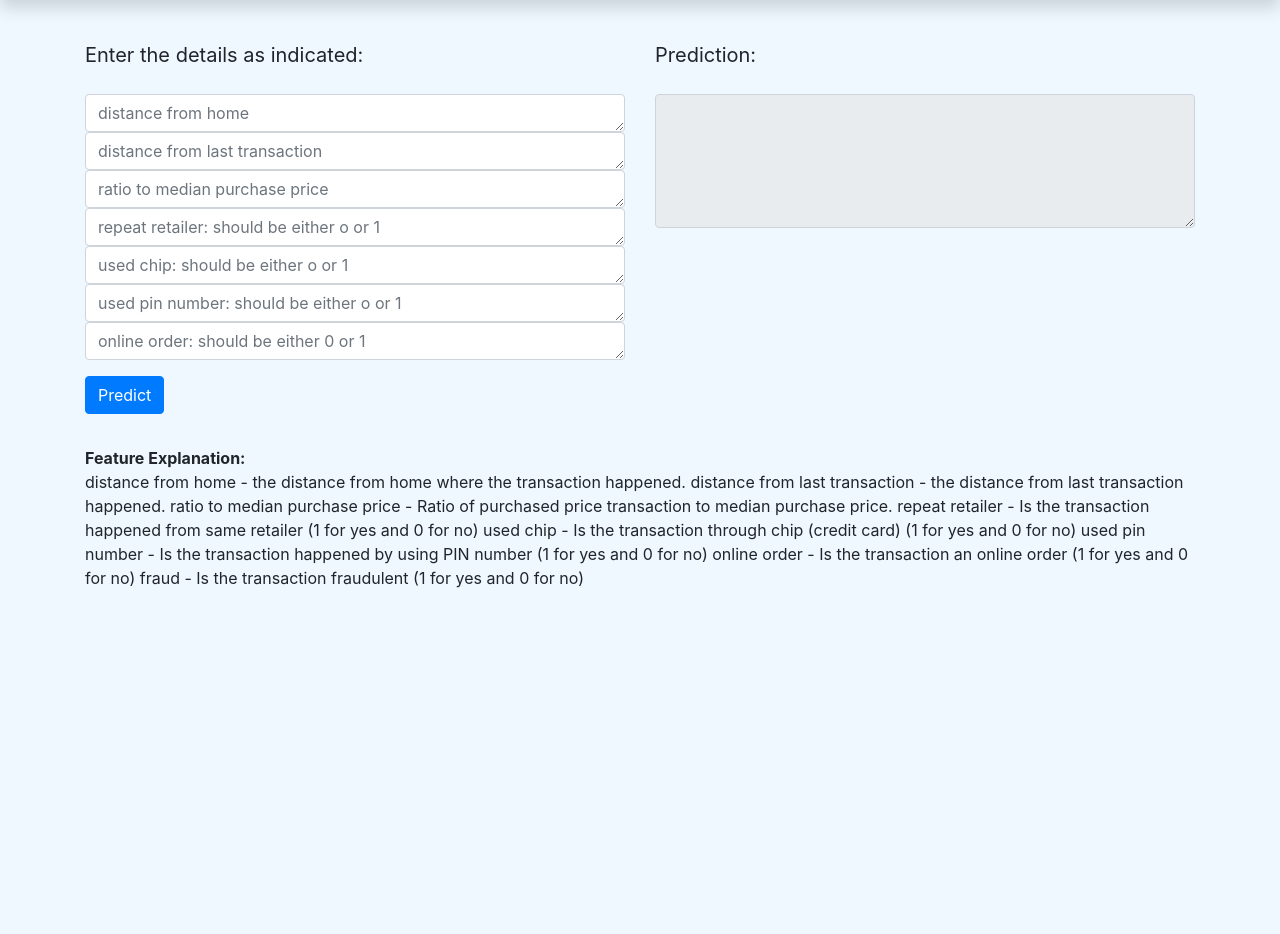
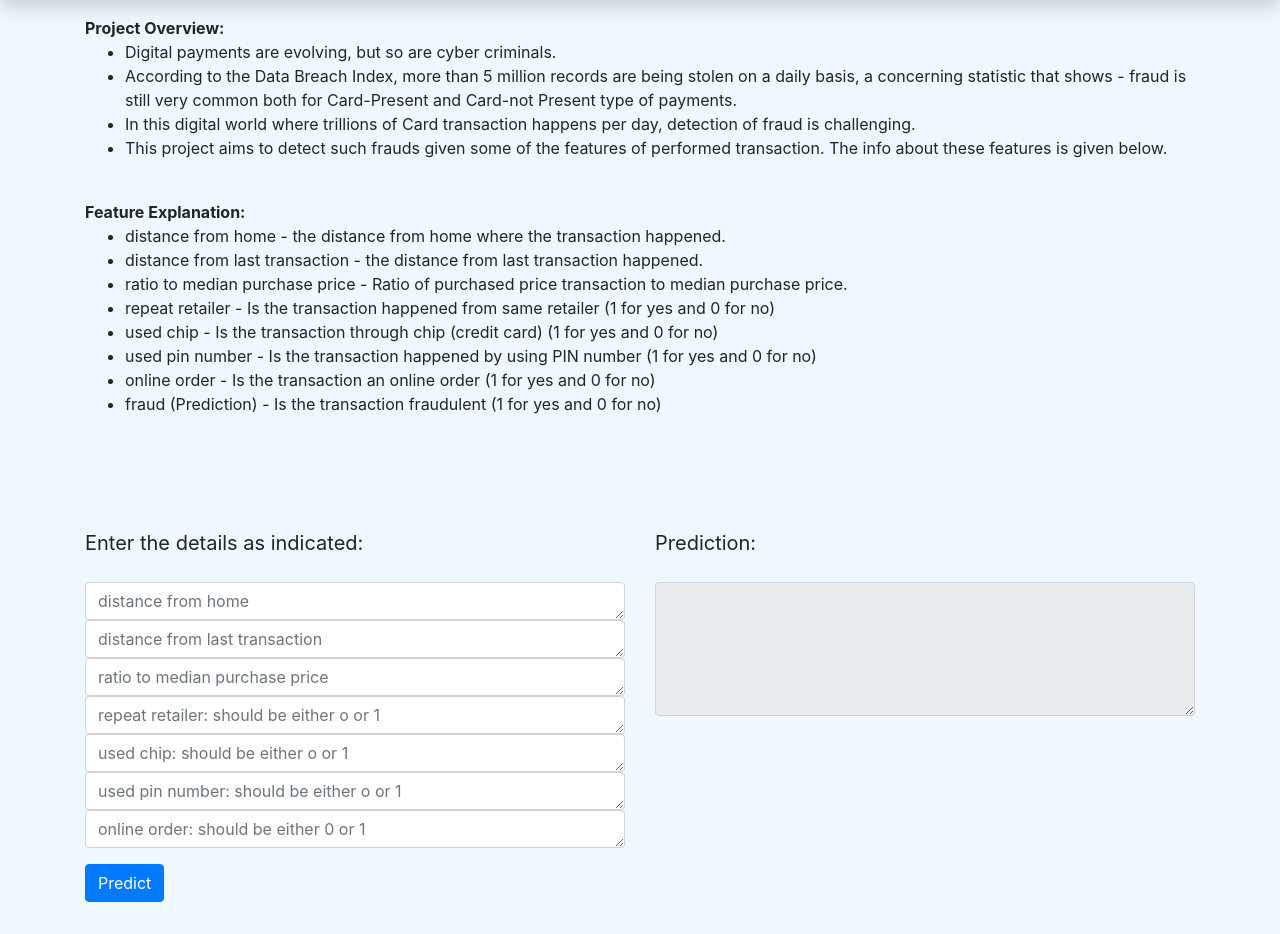
Before and after one commit to shivamshinde123/credit-card-fraud-detection2, a Flask app: page / in a window 1280 px wide. Shown: the part 56-990 px from the top of the page. Before the commit the page ends 644 px from the top, so only its background shows below. Run offline with Flask 2, Linux system fonts and the light colour scheme; some libraries are stand-ins or nearby versions.

Commit message:
updated requirements.txt file

```diff
--- a/requirements.txt
+++ b/requirements.txt
@@ -160,7 +160,7 @@ python-dateutil==2.8.2
 python-fsutil==0.6.1
 python-slugify==6.1.2
 pytz==2021.3
-pywin32==303
+pywin32
 PyYAML==6.0
 pyzmq==22.3.0
 querystring-parser==1.2.4
--- a/webpage/templates/index.html
+++ b/webpage/templates/index.html
@@ -31,8 +31,31 @@ Credit-card-fraud-detection
         </ul>
     </div>
 </nav>
-<div>
+<div><br>
     <!-- nav bar ends -->
+
+    <div class="container mt-5">
+        <strong>Project Overview:</strong>
+        <ul>
+            <li>Digital payments are evolving, but so are cyber criminals.</li>
+            <li>According to the Data Breach Index, more than 5 million records are being stolen on a daily basis, a concerning statistic that shows - fraud is still very common both for Card-Present and Card-not Present type of payments.</li>
+            <li>In this digital world where trillions of Card transaction happens per day, detection of fraud is challenging.</li>
+            <li>This project aims to detect such frauds given some of the features of performed transaction. The info about these features is given below.</li>
+        </ul>
+    </div><br>
+    <div class="container">
+        <strong>Feature Explanation:</strong><br>
+        <ul>
+            <li>distance from home - the distance from home where the transaction happened.</li>
+            <li>distance from last transaction - the distance from last transaction happened.</li>
+            <li>ratio to median purchase price - Ratio of purchased price transaction to median purchase price.</li>
+            <li>repeat retailer - Is the transaction happened from same retailer (1 for yes and 0 for no)</li>
+            <li>used chip - Is the transaction through chip (credit card) (1 for yes and 0 for no)</li>
+            <li>used pin number - Is the transaction happened by using PIN number (1 for yes and 0 for no)</li>
+            <li>online order - Is the transaction an online order (1 for yes and 0 for no)</li>
+            <li>fraud (Prediction) - Is the transaction fraudulent (1 for yes and 0 for no)</li>
+        </ul>
+    </div>
 
     <div class="container-fluid masthead">
         <br>
@@ -92,26 +115,7 @@ Credit-card-fraud-detection
                 </div>
             </div>
         </div>
-        <div class="container">
-            <strong>Feature Explanation:</strong>
-            <p>
-                distance from home - the distance from home where the transaction happened.
 
-                distance from last transaction - the distance from last transaction happened.
-
-                ratio to median purchase price - Ratio of purchased price transaction to median purchase price.
-
-                repeat retailer - Is the transaction happened from same retailer (1 for yes and 0 for no)
-
-                used chip - Is the transaction through chip (credit card) (1 for yes and 0 for no)
-
-                used pin number - Is the transaction happened by using PIN number (1 for yes and 0 for no)
-
-                online order - Is the transaction an online order (1 for yes and 0 for no)
-
-                fraud - Is the transaction fraudulent (1 for yes and 0 for no)
-            </p>
-        </div>
 
         </div>
 
```
